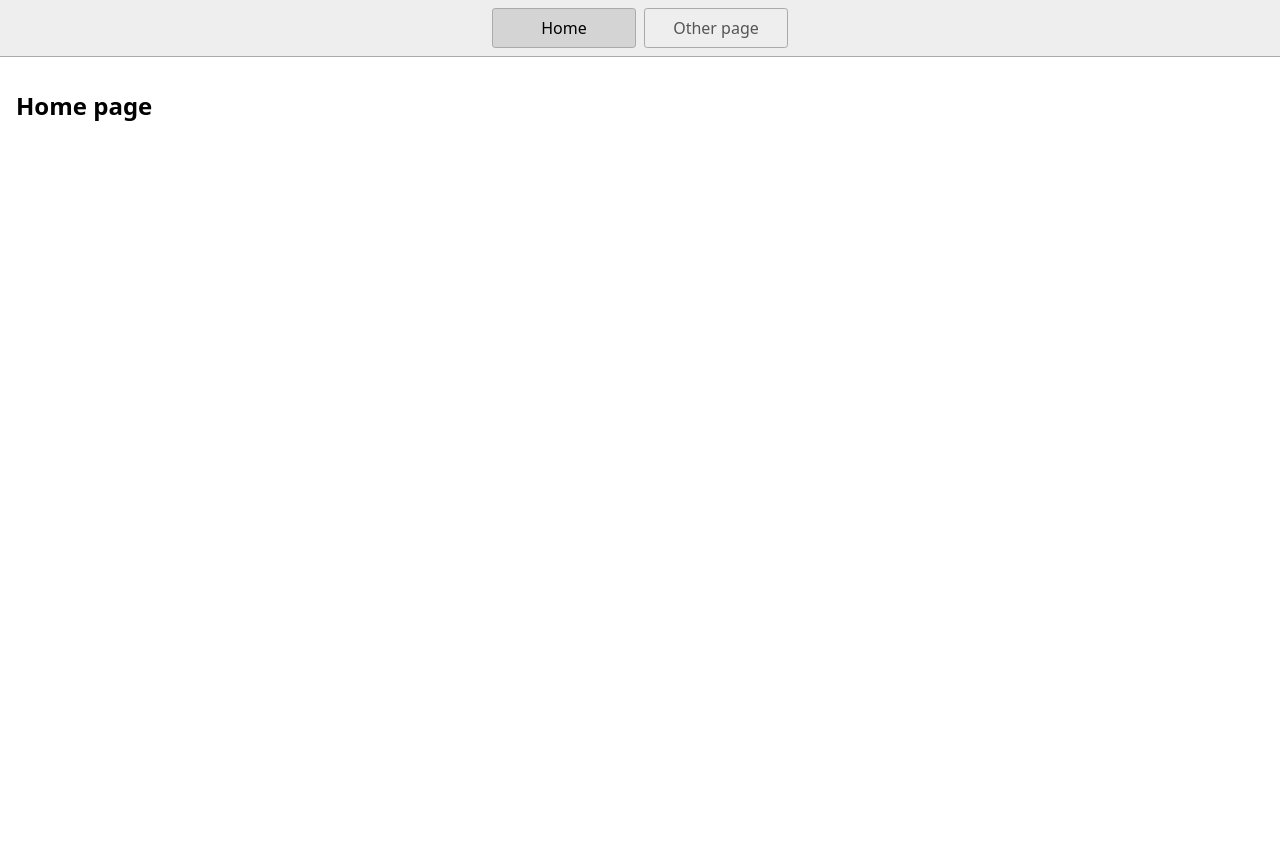
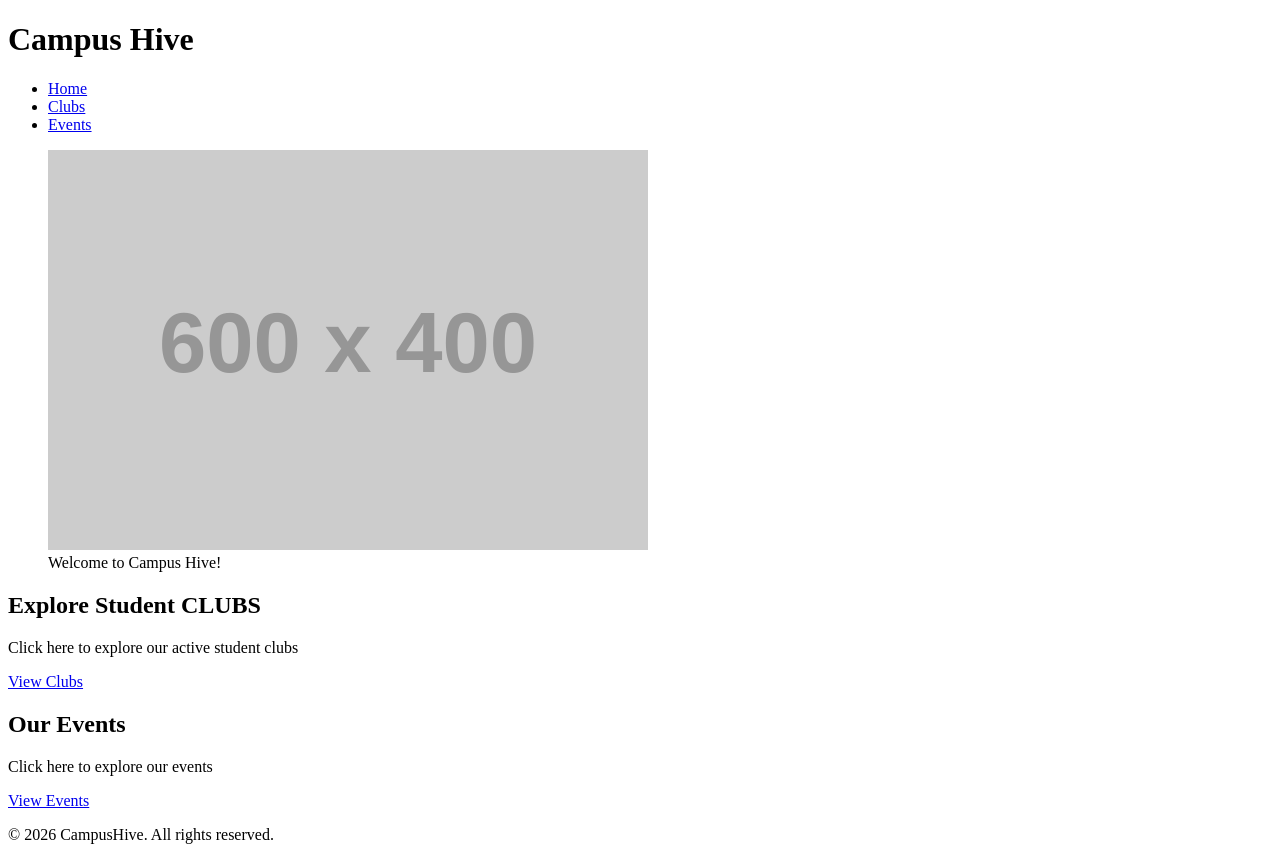
Before and after one commit to Karan-Bharti1/Pregrad-HTML-Fundamentals, a website: page index.html in a window 1280 px wide. Before the commit the page ends 800 px from the top, so only its background shows below. Drawn offline with Linux system fonts and the light colour scheme; placeholder pictures from the web are drawn by us.

Commit message:
Added home  page to the Project

```diff
--- a/index.html
+++ b/index.html
@@ -1,23 +1,51 @@
 <!DOCTYPE html>
 <html lang="en">
   <head>
+    <meta charset="UTF-8" />
+    <meta http-equiv="X-UA-Compatible" content="IE=edge" />
+    <meta name="viewport" content="width=device-width, initial-scale=1.0" />
     <title>Home</title>
-    <meta charset="UTF-8" />
-    <meta name="viewport" content="width=device-width" />
-    <!--
-      Need a visual blank slate?
-      Remove all code in `styles.css`!
-    -->
-    <link rel="stylesheet" href="styles.css" />
-    <script type="module" src="script.js"></script>
   </head>
   <body>
-    <nav>
-      <a href="/" aria-current="page">Home</a>
-      <a href="/page2.html">Other page</a>
-    </nav>
+    <header>
+      <h1>Campus Hive</h1>
+      <nav>
+        <ul>
+          <li><a href="index.html">Home</a></li>
+          <li><a href="clubs.html">Clubs</a></li>
+          <li><a href="events.html">Events</a></li>
+        </ul>
+      </nav>
+    </header>
     <main>
-      <h1>Home page</h1>
+      <section>
+        <figure>
+          <img src="https://placehold.co/600x400?text=Campus+Hive" />
+          <figcaption>Welcome to Campus Hive!</figcaption>
+        </figure>
+      </section>
+    </section>
+    <section>
+      <h2>Explore Student CLUBS</h2>
+
+        <p>
+        Click here to explore our active student clubs
+
+        </p>
+        <a href="clubs.html">View Clubs</a>
+    </section>
+    <section>
+    <h2>Our Events</h2>
+
+    <p>
+    Click here to explore our events
+
+    </p>
+    <a href="events.html">View Events</a>
+    </section>
     </main>
+    <footer>
+    <p>&copy 2026 CampusHive. All rights reserved.</p>
+    </footer>
   </body>
 </html>
--- a/styles.css
+++ /dev/null
@@ -1,46 +0,0 @@
-* {
-  box-sizing: border-box;
-}
-
-body {
-  margin: 0;
-  font-family: system-ui, sans-serif;
-  color: black;
-  background-color: white;
-}
-
-nav {
-  display: flex;
-  flex-wrap: wrap;
-  align-items: center;
-  justify-content: center;
-  padding: 0.5rem;
-  gap: 0.5rem;
-  border-bottom: solid 1px #aaa;
-  background-color: #eee;
-}
-
-nav a {
-  display: inline-block;
-  min-width: 9rem;
-  padding: 0.5rem;
-  border-radius: 0.2rem;
-  border: solid 1px #aaa;
-  text-align: center;
-  text-decoration: none;
-  color: #555;
-}
-
-nav a[aria-current='page'] {
-  color: #000;
-  background-color: #d4d4d4;
-}
-
-main {
-  padding: 1rem;
-}
-
-h1 {
-  font-weight: bold;
-  font-size: 1.5rem;
-}
```
Also changed, not shown: 1 other file.
